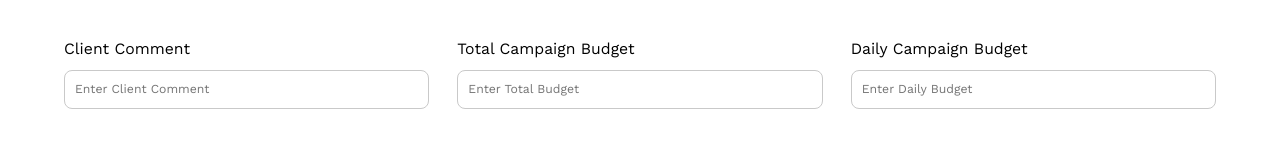
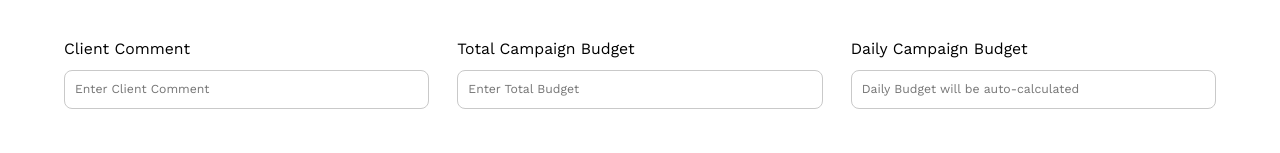
Before and after one commit to PratikInteractive/IAxCaliperTool, a Next.js app: page /coe/campaign-status in a window 1280 px wide. Shown: the part 760-913 px from the top of the page. Built offline with nearby package versions, Linux system fonts and the light colour scheme.

Commit message:
Pratik-IA/Calculation-daily-budget-COE

```diff
--- a/app/coe/campaign-status/page.js
+++ b/app/coe/campaign-status/page.js
@@ -90,6 +90,25 @@ const Page = () => {
       ...updatedNetworkState,
     });
   };
+
+  const calculateDailyBudget = () => {
+    const { totalBudget, startDate, endDate } = formData;
+    if (totalBudget && startDate && endDate) {
+      const start = new Date(startDate);
+      const end = new Date(endDate);
+      const days = Math.max((end - start) / (1000 * 60 * 60 * 24) + 1, 1); // Ensure at least 1 day
+      const dailyBudget = (parseFloat(totalBudget) / days).toFixed(2);
+      return dailyBudget;
+    }
+    return "";
+  };
+
+  useEffect(() => {
+    const dailyBudget = calculateDailyBudget();
+    setFormData((prevData) => ({ ...prevData, dailyBudget }));
+  }, [formData.totalBudget, formData.startDate, formData.endDate]);
+
+
 
   const selectedNetworkOptions = networkOptions.filter(
     (option) => formData[option.value] === "true"
@@ -567,7 +586,8 @@ const Page = () => {
               name="dailyBudget"
               value={formData.dailyBudget}
               onChange={handleChange}
-              placeholder="Enter Daily Budget"
+              placeholder="Daily Budget will be auto-calculated"
+              readOnly
             />
           </div>
 
```
